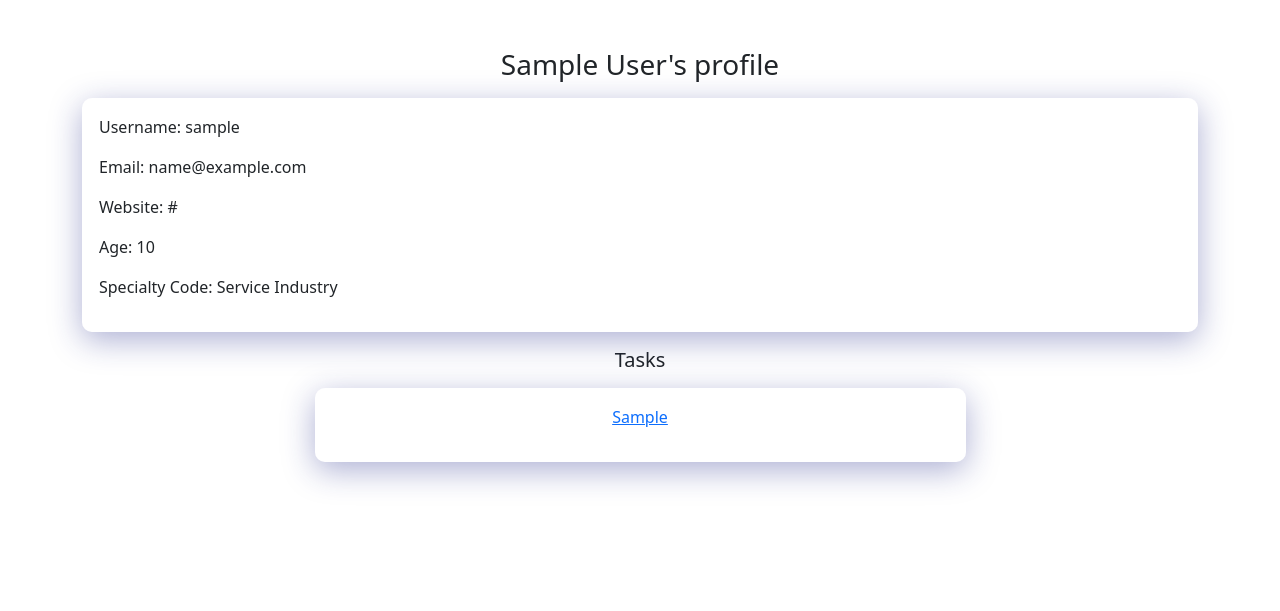
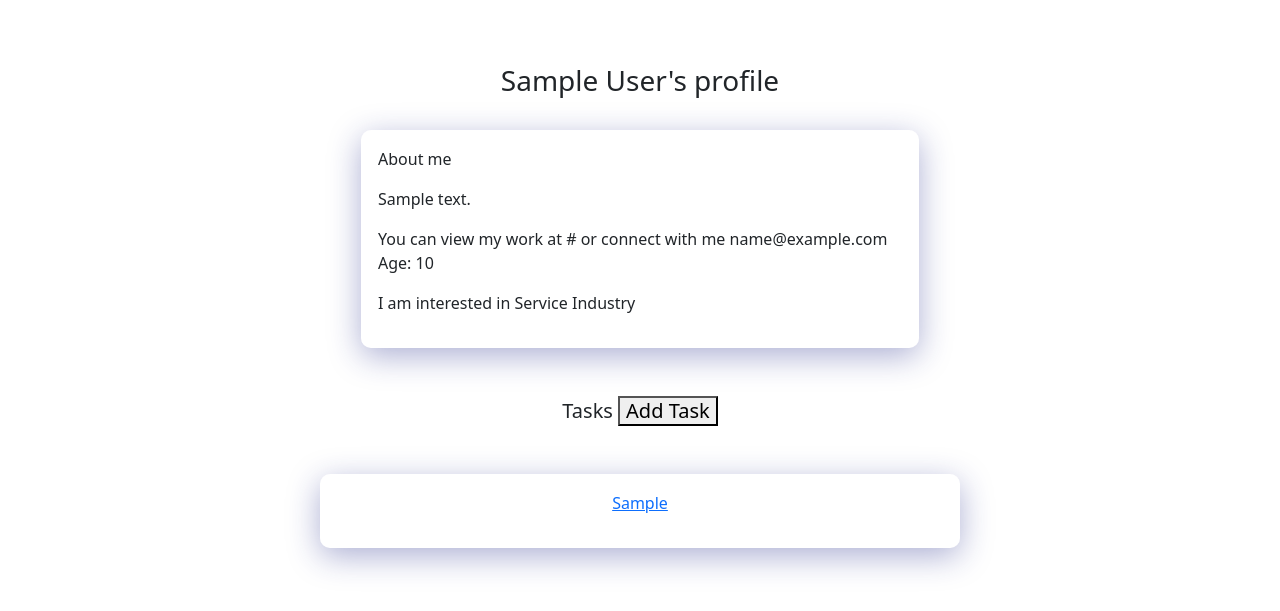
Before and after one commit to halleri000/iHero, a Django app: page /coach/1/ in a window 1280 px wide. Shown: the part 68-679 px from the top of the page. Run offline with Django 3.2, Linux system fonts and the light colour scheme; a user stored in the database is signed in; tables that the repository leaves empty hold one stand-in row (values such as "Sample post"); some libraries are stand-ins or nearby versions.

Commit message:
added some minor styling on home page and detail views

```diff
--- a/static/css/style.css
+++ b/static/css/style.css
@@ -3,6 +3,7 @@
   margin: 0 auto;
   float: none;
   margin-bottom: 10px;
+  width:50%;
 }
 .card {
   background: rgba(255, 255, 255, 0.25);
@@ -40,25 +41,41 @@ nav {
 }
 
 .randomvoice{
-  object-fit:contain;
-  max-width: 50%;
-}
-
-.hush{
-  display:flex;
-  justify-content:center;
-
-
+  object-fit: contain;
+  max-width: 100%;
 }
 
 .home{
   display:flex;
   flex-direction:row;
-
+ justify-content:center;
 }
 .joinus{
   display:flex;
-  justify-content:center;
   flex-direction: column;
   padding: 200px;
+  font-size: 1.5rem;
+  text-align: center;
 }
+.hush{
+  display:flex;
+  flex-direction:column;
+  justify-content: center;
+}
+
+.profilecard{
+
+  width:50%;
+}
+
+.profile{
+  display:flex;
+  flex-direction: column;
+  justify-content:center;
+  align-items:center;
+}
+
+button > a {
+  color: black;
+  text-decoration: none;
+}
--- a/templates/coach_details.html
+++ b/templates/coach_details.html
@@ -1,23 +1,30 @@
-{%  extends 'base.html'  %}
+{% extends 'base.html' %}
 
-{%  block content  %}
+{% block content %}
 
-  <div class="container mt-5">
-    <h3 class="text-center my-3"> {{  coach.first_name  }} {{  coach.last_name  }}'s profile </h3>
-    <div class="card  my-3">
+<div class="container profile mt-5">
+  <h3 class="text-center my-3"> {{ coach.first_name }} {{ coach.last_name }}'s profile </h3>
+  <div class="card profilecard my-3 ">
     <div class="card-body">
-  <p>Username: {{  coach.username  }}</p>
-  <p>Email: {{  coach.email  }}</p>
-  <p>Website: {{  coach.website  }}</p>
-  <p>Age: {{  coach.age  }}</p>
-  <p>Specialty Code: {{  coach.interests  }}</p>
-
+      <p>About me</p>
+      <p>{{coach.bio}}</p>
+      You can view my work at {{coach.website }} or connect with me  {{coach.email}}
+      <p>Age: {{ coach.age }}</p>
+      <p> I am interested in {{ coach.interests }}</p>
     </div>
   </div>
   <!-- To do: research how to translate the code in db into the value
   <p>Is Coach?:  {{  coach.is_coach  }}</p>-->
-<h5 class='text-center my-3'> Tasks </h5>
-  <div class="col-7 taskcard card my-3">
+  <div class="row ">
+    <div class=' my-3  text-center h5'>Tasks
+      {% if request.user.id == coach.id %}
+      <button class="text-center my-3"><a href="/addtask/">Add Task</a> </button>
+    </div>
+    {%endif%}
+  </div>
+
+</div>
+  <div class=" taskcard card my-3">
     <div class="card-body">
       {% for task in assigned_tasks %}
 
@@ -26,7 +33,8 @@
       {% endfor %}
     </div>
   </div>
-</div>
 
 
-{%  endblock  %}
+
+
+{% endblock %}
--- a/templates/notifications.html
+++ b/templates/notifications.html
@@ -1,7 +1,5 @@
 {% extends 'base.html' %}
 {% block content %}
-<p><strong>Hi {{ user.username }}!</strong>
-
 
 <div class="container">
   <h3 class="text-center my-3"> Mentions </h3>
```
Also changed, not shown: templates/base.html (+4 -5 lines), templates/home.html (+4 -6 lines), templates/learner_details.html (+15 -15 lines), templates/messages.html (+6 -6 lines). Lines whose indentation alone changed are shown as unchanged.
